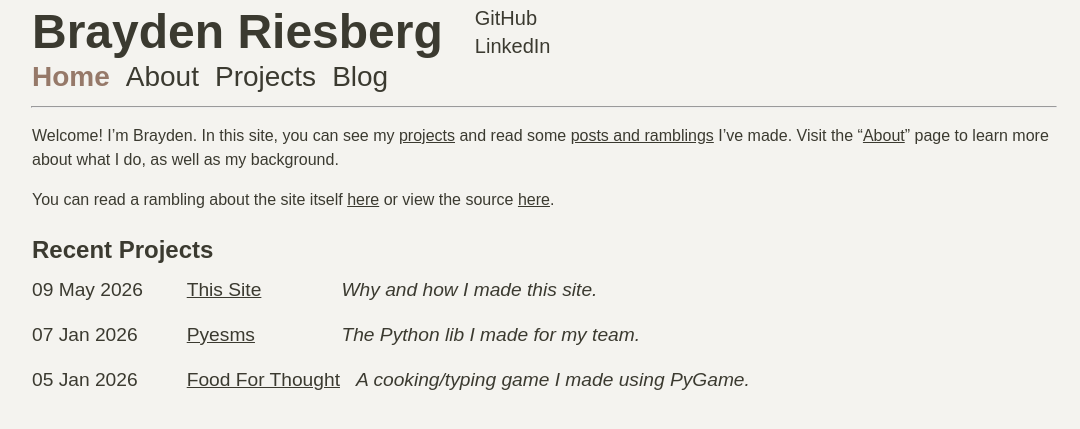
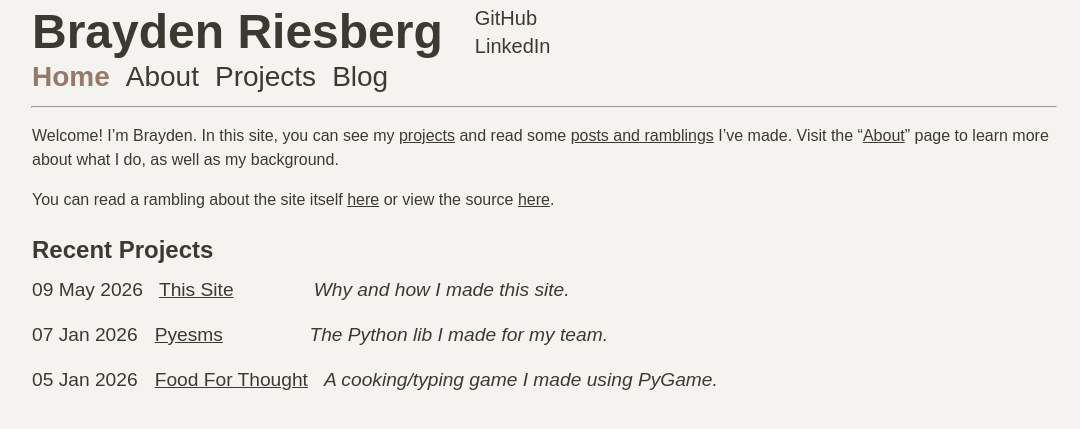
Before and after one commit to BraydenR0311/BraydenR0311.github.io, a Jekyll site: the page built from index.html, in a window 1280 px wide. Shown: the top 429 px of the page, without its empty margins (96-1176 px from the left). Built offline with Jekyll 4.4.1, drawn with Linux system fonts in a browser that asks for light colours.

Commit message:
change date gap

```diff
--- a/_sass/main.scss
+++ b/_sass/main.scss
@@ -174,7 +174,7 @@ nav a:hover {  color: $secondary-color;  }
 
 .post-list-date {
     flex-shrink: 0;
-    min-width: 13ch;
+    min-width: 10ch;
 }
 
 .post-list a {
```
